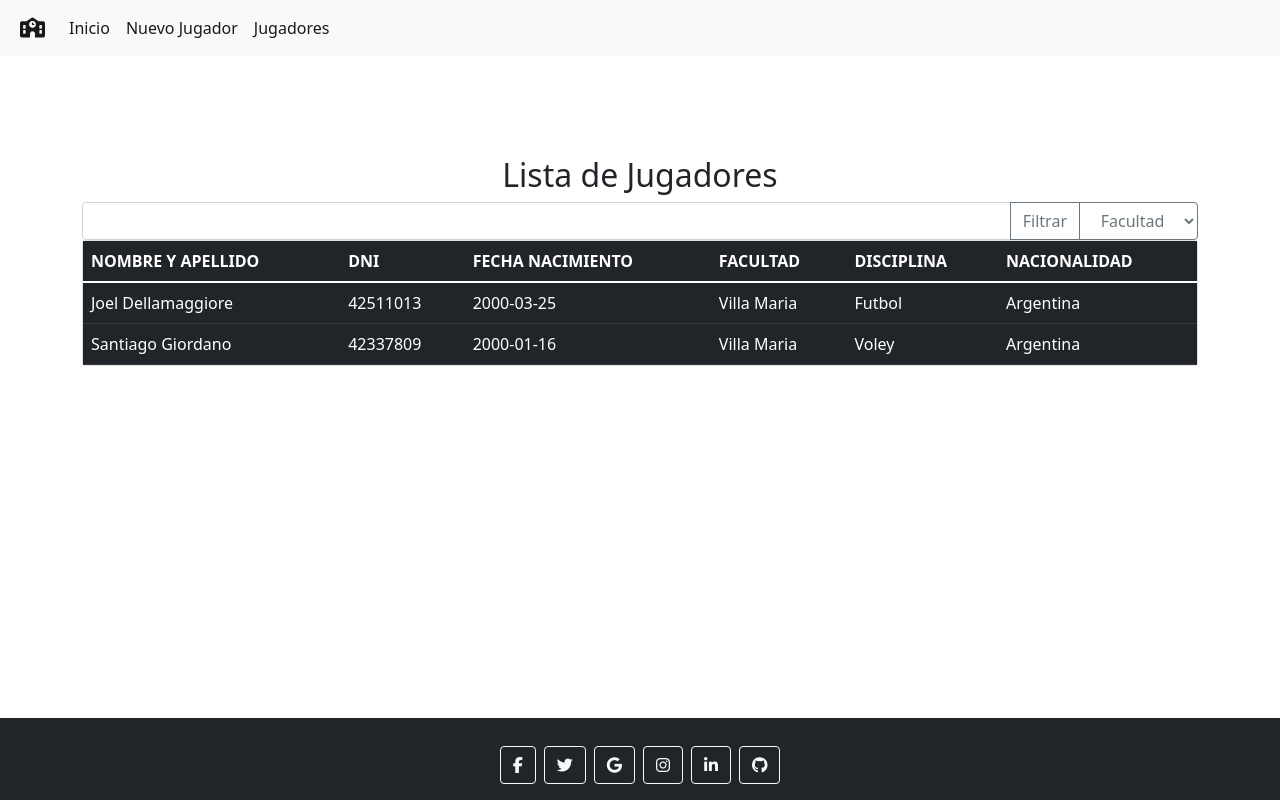
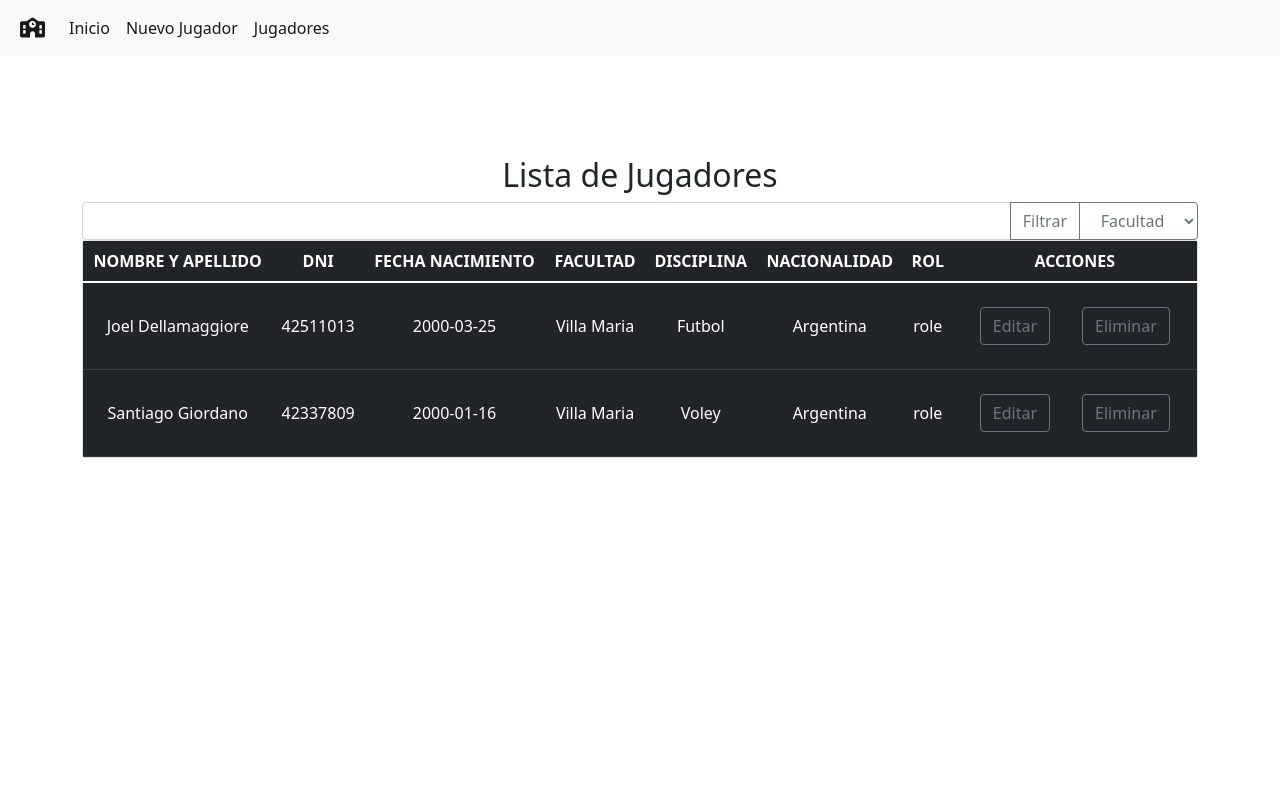
Before and after one commit to JoelDellamaggiore/dweb, an Angular app: page /jugadores in a window 1280 px wide. Shown: the top 800 px of the page. Built offline with nearby package versions, Linux system fonts and the light colour scheme.

Commit message:
modificacion de estilos de la tabla jugadores

```diff
--- a/src/app/jugadores/jugadores.component.css
+++ b/src/app/jugadores/jugadores.component.css
@@ -1 +1,11 @@
-.container { padding-top: 100px;padding-bottom: 352px;}
+.container {
+  padding-top: 100px;
+  padding-bottom: 352px;
+}
+.column {
+  text-align: center;
+  vertical-align: middle;
+}
+#action-button {
+  margin: 1rem;
+}
--- a/src/app/jugadores/jugadores.component.html
+++ b/src/app/jugadores/jugadores.component.html
@@ -26,23 +26,45 @@
           <table class="table table-dark mb-0">
             <thead style="background-color: #393939">
               <tr class="text-uppercase">
-                <th scope="col">Nombre y Apellido</th>
-                <th scope="col">DNI</th>
-                <th scope="col">Fecha Nacimiento</th>
-                <th scope="col">Facultad</th>
-                <th scope="col">Disciplina</th>
-                <th scope="col">Nacionalidad</th>
+                <th scope="col" class="column">Nombre y Apellido</th>
+                <th scope="col" class="column">DNI</th>
+                <th scope="col" class="column">Fecha Nacimiento</th>
+                <th scope="col" class="column">Facultad</th>
+                <th scope="col" class="column">Disciplina</th>
+                <th scope="col" class="column">Nacionalidad</th>
+                <th scope="col" class="column">Rol</th>
+                <th scope="col" class="column">Acciones</th>
               </tr>
             </thead>
             <tbody>
               <tr *ngFor="let n of jugador">
-                <td>{{ n.nombre }} {{ n.apellido }}</td>
-                <td>{{ n.dni }}</td>
-                <td>{{ n.fechaNac }}</td>
-                <td>{{ n.facultad }}</td>
-                <td>{{ n.disciplina.nombre }}</td>
-                <td>{{ n.nacionalidad }}</td>
+                <td class="column">{{ n.nombre }} {{ n.apellido }}</td>
+                <td class="column">{{ n.dni }}</td>
+                <td class="column">{{ n.fechaNac }}</td>
+                <td class="column">{{ n.facultad }}</td>
+                <td class="column">{{ n.disciplina.nombre }}</td>
+                <td class="column">{{ n.nacionalidad }}</td>
+                <td class="column">role</td>
+                <td class="column">
+                  <button
+                    id="action-button"
+                    class="btn btn-outline-secondary"
+                    type="button"
+                    (click)="editar(n.id)"
+                  >
+                    Editar
+                  </button>
+                  <button
+                    id="action-button"
+                    class="btn btn-outline-secondary"
+                    type="button"
+                    (click)="eliminar(n.id)"
+                  >
+                    Eliminar
+                  </button>
+                </td>
               </tr>
+              <!--crear boton editar-->
             </tbody>
           </table>
         </div>
--- a/src/app/jugadores/jugadores.component.ts
+++ b/src/app/jugadores/jugadores.component.ts
@@ -4,19 +4,24 @@ import { ServiceJugadorService } from '../service-jugador.service';
 @Component({
   selector: 'app-jugadores',
   templateUrl: './jugadores.component.html',
-  styleUrls: ['./jugadores.component.css']
+  styleUrls: ['./jugadores.component.css'],
 })
 export class JugadoresComponent implements OnInit {
-  jugador:any;
-  constructor(private jugadoresDatos :ServiceJugadorService ) {
-    this.jugador= jugadoresDatos.jugador();
+  jugador: any;
+  constructor(private jugadoresDatos: ServiceJugadorService) {
+    this.jugador = jugadoresDatos.jugador();
   }
 
-  ngOnInit(): void {
+  ngOnInit(): void {}
+  filtros: any[] = [
+    { nombre: 'Facultad', key: 'fac' },
+    { nombre: 'Disciplina', key: 'dis' },
+  ];
+
+  editar(id: number) {
+    console.log(id);
   }
-  filtros: any[] = [
-    {nombre: "Facultad",key: "fac"},
-    {nombre: "Disciplina",key: "dis"},
-  ]
-
+  eliminar(id: number) {
+    console.log(id);
+  }
 }
--- a/src/app/service-jugador.service.ts
+++ b/src/app/service-jugador.service.ts
@@ -3,6 +3,7 @@ import { Injectable } from '@angular/core';
 @Injectable({
   providedIn: 'root',
 })
+//hay que crear una clase jugador
 export class ServiceJugadorService {
   constructor() {}
   jugador() {
```
